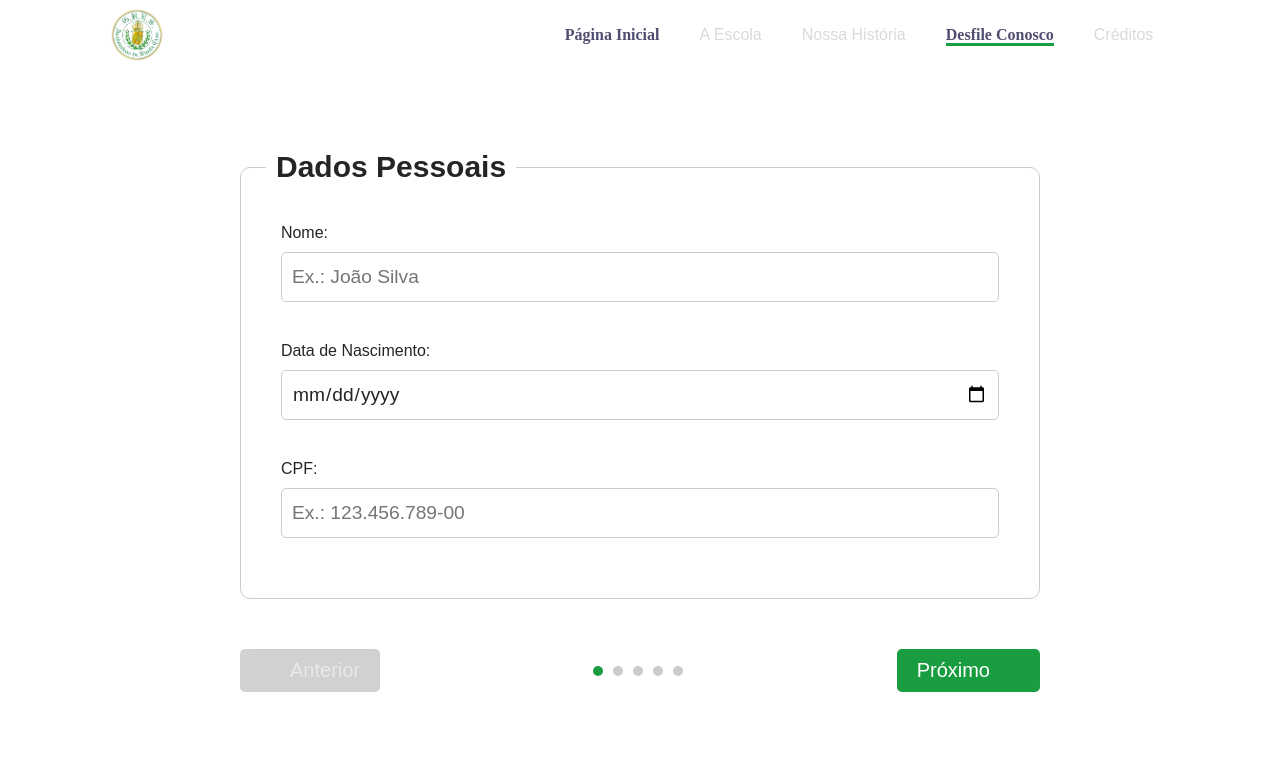
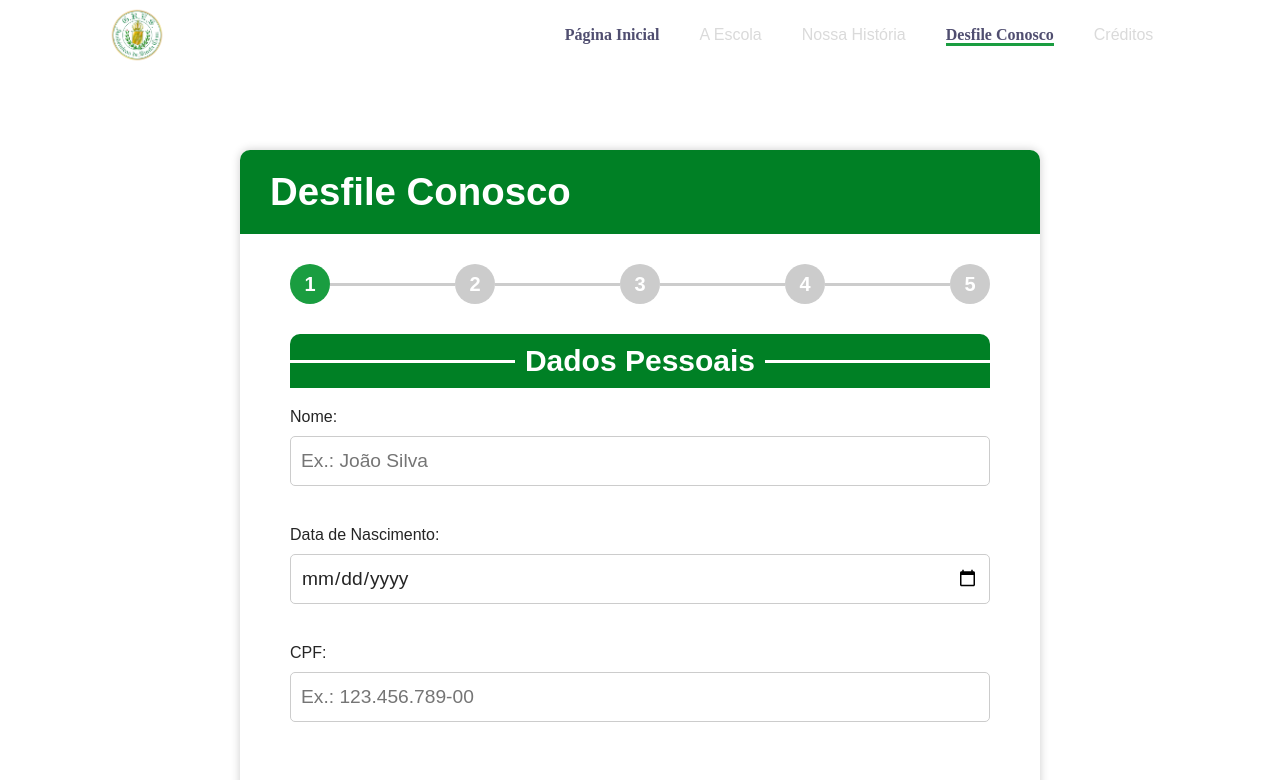
Before and after one commit to Lorsuz/academcicosdesantacruz, a React (Vite) app in the folder client/: page /form/fan-member in a window 1280 px wide. Shown: the top 780 px of the page. Built offline with nearby package versions, Linux system fonts and the light colour scheme; some icons are missing; a web font is replaced by a local one.

Commit message:
aqui vai

```diff
--- a/client/src/components/inputs/InputField.tsx
+++ b/client/src/components/inputs/InputField.tsx
@@ -6,24 +6,44 @@ type Props = {
 	type?: string;
 	name?: string;
 	placeholder?: string;
+	error?: string;
+	regex?: RegExp;
+	required?: boolean;
 	onChange?: (e?: React.ChangeEvent<HTMLInputElement>) => void;
-	error?: string;
+	formatValueFunction?: (value: string) => string;
+	validateValueFunction?: (value: string | number) => string | number;
 };
 
 const InputField = ({
 	label = 'Label',
-	error = '',
 	name = 'name',
 	placeholder = '',
-	type = 'text'
+	type = 'text',
+	required = true,
+	formatValueFunction = (value: string): string => value
 }: Props): React.FunctionComponentElement<JSX.Element> => {
 	const [inputValue, setInputValue] = useState<string>('');
+	const [inputError, setInputError] = useState<string>('');
 
 	const handleInputChange = (e: React.ChangeEvent<HTMLInputElement>): void => {
-		console.log('handleInputChange');
-		setInputValue(e.target.value);
-		console.log(e.target.value);
+		formatValue(e.target.value);
+		// validateInput(e.target.value);
 	};
+
+	const formatValue = (value: string): void => {
+		const formattedValue = formatValueFunction(value);
+		setInputValue(formattedValue);
+	};
+
+	// const validateInput = (value: string | number): string | number => {
+	// 	if (value === '' && required) {
+	// 		setInputError('Campo obrrigatório');
+	// 	} else if (value !== '' && !regex.test(value)) {
+	// 		setInputError('Campo inválido');
+	// 	} else {
+	// 		setInputError('');
+	// 	}
+	// };
 
 	return (
 		<StyledInputField>
@@ -51,13 +71,13 @@ const InputField = ({
 					value={inputValue}
 				/>
 			)}
-			<span className='error-message'>{error}</span>
+			<span className='error-message'>{inputError}</span>
 		</StyledInputField>
 	);
 };
 
 const StyledInputField = styled.div`
-	width: 90%;
+	/* width: 90%; */
 	margin: 0 auto 20px;
 	.label {
 		margin-bottom: 10px;
--- a/client/src/components/inputs/InputRadioField.tsx
+++ b/client/src/components/inputs/InputRadioField.tsx
@@ -76,7 +76,7 @@ const InputRadioField = ({
 };
 
 const StyledComponent = styled.div`
-	width: 90%;
+	width: 100%;
 	margin: 0 auto 0px;
 	.label {
 		margin-bottom: 10px;
--- a/client/src/components/inputs/InputSelectField.tsx
+++ b/client/src/components/inputs/InputSelectField.tsx
@@ -48,7 +48,7 @@ const InputField = ({
 };
 
 const StyledInputField = styled.div`
-	width: 90%;
+	width: 100%;
 	margin: 0 auto 20px;
 	.label {
 		margin-bottom: 10px;
--- a/client/src/components/sections/HomeBanner.tsx
+++ b/client/src/components/sections/HomeBanner.tsx
@@ -11,7 +11,7 @@ import image_5 from '../../assets/images/banner/image-5.jpg';
 
 import styled from 'styled-components';
 const HomeBanner = (): React.FunctionComponentElement<JSX.Element> => {
-	const [banners] = useState([image_1, image_2, image_3, image_4, image_5]);
+	const [banners] = useState([image_1, image_2, image_5, image_4, image_3]);
 	const [current, setCurrent] = useState(0);
 	const length = banners.length;
 	const initAutoPlayInterval = useRef<NodeJS.Timeout>();
--- a/client/src/components/shared/SocialMedia.tsx
+++ b/client/src/components/shared/SocialMedia.tsx
@@ -35,6 +35,8 @@ const StyledComponent = styled.ul<{ $footer?: boolean }>`
 	align-items: center;
 	justify-content: center;
 	gap: 10px;
+	transition: all 0.5s ease-in-out;
+
 
 	li {
 		display: flex;
@@ -44,9 +46,11 @@ const StyledComponent = styled.ul<{ $footer?: boolean }>`
 		height: 70px;
 		border-radius: 50%;
 		cursor: pointer;
+		transition: all 0.5s ease-in-out;
 
 		* {
 			font-size: 2rem;
+			transition: all 0.5s ease-in-out;
 			display: flex;
 			align-items: center;
 			justify-content: center;
--- a/client/src/pages/public/FormFanMember.tsx
+++ b/client/src/pages/public/FormFanMember.tsx
@@ -8,25 +8,39 @@ import { FaAngleLeft, FaAngleRight } from 'react-icons/fa6';
 
 import styled from 'styled-components';
 
+import { formatCPF, formatCEP, formatPhoneNumber } from '../../utils/formatingValues';
+const LegendForFieldset = ({ children }: { children: string }): React.FunctionComponentElement<JSX.Element> => (
+	<legend>
+		<div className='before'></div>
+		<span>{children}</span>
+		<div className='after'></div>
+	</legend>
+);
 const FormFanMember = (): React.FunctionComponentElement<JSX.Element> => {
 	const [currentPage, setCurrentPage] = useState(1);
 	const [fildsetPages] = useState<Array<JSX.Element>>([
 		<fieldset>
-			<legend>Dados Pessoais</legend>
+			<LegendForFieldset>Dados Pessoais</LegendForFieldset>
 			<InputField name='name' label='Nome:' placeholder='Ex.: João Silva' />
 			<InputField name='birth' label='Data de Nascimento:' type='date' />
-			<InputField name='cpf' label='CPF:' placeholder='Ex.: 123.456.789-00' />
+			<InputField name='cpf' label='CPF:' placeholder='Ex.: 123.456.789-00' formatValueFunction={formatCPF} />
 		</fieldset>,
 		<fieldset>
-			<legend>Dados de Contato</legend>
+			<LegendForFieldset>Dados de Contato</LegendForFieldset>
 			<InputField name='email' label='Email:' placeholder='Ex.: joao.silva@xpto.com.br' type='email' />
-			<InputField name='tell' label='Telefone:' placeholder='Ex.: (XX) X.XXX-XXXX' type='tell' />
+			<InputField
+				name='tell'
+				label='Telefone:'
+				placeholder='Ex.: (XX) X.XXX-XXXX'
+				type='tell'
+				formatValueFunction={formatPhoneNumber}
+			/>
 		</fieldset>,
 		<fieldset>
-			<legend>Endereço</legend>
+			<LegendForFieldset>Endereço</LegendForFieldset>
 			<InputField name='street' label='Logradouro:' placeholder='Ex.: Rua Soares' />
 			<InputField name='number' label='Número:' placeholder='Ex.: 123' />
-			<InputField name='cep' label='CEP:' placeholder='Ex.: 12345-678' />
+			<InputField name='cep' label='CEP:' placeholder='Ex.: 12345-678' formatValueFunction={formatCEP} />
 			<InputField name='complement' label='Complemento:' placeholder='Ex.: Apt. 456' />
 			<InputField name='neighborhood' label='Bairro:' placeholder='Ex.: Centro' />
 			<InputField name='city' label='Cidade:' placeholder='Ex.: Juatina' />
@@ -68,7 +82,7 @@ const FormFanMember = (): React.FunctionComponentElement<JSX.Element> => {
 			<InputField name='country' label='País:' placeholder='Ex.: Brasil' />
 		</fieldset>,
 		<fieldset>
-			<legend>Perfil</legend>
+			<LegendForFieldset>Perfil</LegendForFieldset>
 			<InputField name='height' label='Altura:' placeholder='Ex.: 1.75m' />
 			<InputField name='weight' label='Peso:' placeholder='Ex.: 65Kg' />
 			<InputSelectField
@@ -79,7 +93,7 @@ const FormFanMember = (): React.FunctionComponentElement<JSX.Element> => {
 			/>
 		</fieldset>,
 		<fieldset>
-			<legend>Sobre Você</legend>
+			<LegendForFieldset>Sobre Você</LegendForFieldset>
 			<InputRadioField
 				name='experience'
 				placeholder='Você possui experiência em desfiles?'
@@ -123,11 +137,13 @@ const FormFanMember = (): React.FunctionComponentElement<JSX.Element> => {
 	const setPrevPage = (e: React.MouseEvent<HTMLButtonElement>): void => {
 		e.preventDefault();
 		setCurrentPage(prevPage => Math.max(prevPage - 1, 1));
+		scrollToTop();
 	};
 
 	const setNextPage = (e: React.MouseEvent<HTMLButtonElement>): void => {
 		e.preventDefault();
 		if (currentPage !== totalPages) setCurrentPage(prevPage => Math.min(prevPage + 1, totalPages));
+		scrollToTop();
 	};
 
 	const handleSubmit = (e: React.FormEvent<HTMLFormElement>): void => {
@@ -135,22 +151,41 @@ const FormFanMember = (): React.FunctionComponentElement<JSX.Element> => {
 		console.log('Submit');
 	};
 
+	const scrollToTop = () => {
+		const currentPosition = window.scrollY;
+
+		if (currentPosition > 0) {
+			window.requestAnimationFrame(scrollToTop);
+			if (currentPosition - currentPosition / 8 < 700) {
+				window.scrollTo(0, currentPosition - currentPosition / 4);
+			} else {
+				window.scrollTo(0, currentPosition - currentPosition / 16);
+			}
+		}
+	};
+
 	return (
 		<Layout title='Home Page'>
 			<StyledFormFanMember>
 				<form onSubmit={handleSubmit}>
+					<h1>Desfile Conosco</h1>
+					<div className='pagination'>
+						{[...Array(totalPages)].map((_, index) => (
+							<>
+								{index + 1 >= 2 && <div className={`line ${currentPage >= index + 1 ? 'active' : ''}`}></div>}
+								<span key={index} className={currentPage >= index + 1 ? 'active' : ''}>
+									{index + 1}
+								</span>
+							</>
+						))}
+					</div>
 					{fildsetPages[currentPage - 1]}
-					<div className='pagination'>
+					<div className='actions'>
 						<button onClick={setPrevPage} disabled={currentPage === 1} className='button-prev'>
 							<FaAngleLeft />
 							<span>Anterior</span>
 						</button>
 						{/* ({currentPage} de {totalPages}) */}
-						<div className='dots'>
-							{[...Array(totalPages)].map((_, index) => (
-								<span key={index} className={currentPage === index + 1 ? 'active' : ''}></span>
-							))}
-						</div>
 
 						<button onClick={setNextPage} type={currentPage === totalPages ? 'submit' : 'button'}>
 							{currentPage === totalPages ? (
@@ -170,12 +205,53 @@ const FormFanMember = (): React.FunctionComponentElement<JSX.Element> => {
 };
 
 const StyledFormFanMember = styled.main`
-	margin: 150px 0 100px;
+	padding: 150px 0 100px;
 	display: flex;
 	justify-content: center;
 
 	* {
 		/* outline: 1px dotted; */
+	}
+	h1 {
+		background: var(--color-primary);
+		color: #fff;
+		padding: 20px 30px;
+		font-size: 2.4rem;
+	}
+	.pagination {
+		margin: 30px 50px;
+		display: flex;
+		justify-content: space-between;
+		align-content: center;
+		align-items: center;
+		position: relative;
+
+		span {
+			align-items: center;
+			background-color: #ccc;
+			border-radius: 50%;
+			color: #fff;
+			display: flex;
+			font-size: 20px;
+			font-weight: bold;
+			height: 40px;
+			justify-content: center;
+			min-width: 40px;
+			z-index: 1;
+
+			&.active {
+				background-color: var(--color-primary-soft);
+			}
+		}
+		.line {
+			width: 100%;
+			height: 3px;
+			background: #ccc;
+
+			&.active {
+				background-color: var(--color-primary-soft);
+			}
+		}
 	}
 
 	form {
@@ -183,53 +259,55 @@ const StyledFormFanMember = styled.main`
 		min-width: 300px;
 		max-width: 800px;
 		padding-bottom: 50px;
+		/* border: 1px solid #000; */
+		box-shadow: 0 0 10px rgba(0, 0, 0, 0.2);
+		border-radius: 10px;
+		overflow: hidden;
 
 		fieldset {
-			border: 1px solid #ccc;
-			border-radius: 10px;
 			margin-bottom: 50px;
-			padding: 20px 0;
+			margin: 20px 50px;
+			/* width: 100%; */
+			display: block;
 
 			legend {
+				width: 100%;
+				position: relative;
+				background: var(--color-primary);
+				display: flex;
+				justify-content: space-between;
+				align-items: center;
+				border-radius: 10px 10px 0 0;
+				margin: 20px 0px;
+
+				span {
 					font-size: 30px;
 					font-weight: bold;
-				margin: 0 0 20px 25px;
-				padding: 0 10px;
-			}
-		}
-		.pagination {
-			margin-top: 20px;
-			display: flex;
-			justify-content: space-between;
-			align-content: center;
-		}
-		span {
-			font-size: 20px;
-			font-weight: bold;
-			color: var(--color-primary-soft);
-			display: flex;
-			justify-content: center;
-			align-items: center;
+					color: var(--color-white);
+					white-space: nowrap;
+					display: block;
+					padding: 10px 10px;
 				}
 
-		.dots {
-			display: flex;
-			justify-content: center;
-			align-items: center;
+				.before,
+				.after {
+					width: 50%;
+					height: 3px;
+					background: #ffffff;
+				}
 
-			span {
-				display: inline-block;
-				width: 10px;
-				height: 10px;
-				border-radius: 50%;
-				background-color: #ccc;
-				margin: 0 5px;
-
-				&.active {
-					background-color: var(--color-primary-soft);
+				.before {
+					left: 0;
+				}
+				.after {
+					right: 0;
 				}
 			}
 		}
+		.actions {
+			margin: 0 50px;
+			display: flex;
+			justify-content: space-between;
 
 			button {
 				padding: 10px;
@@ -257,6 +335,7 @@ const StyledFormFanMember = styled.main`
 				}
 			}
 		}
+	}
 	@media screen {
 		@media (max-width: 768px) {
 			form {
--- /dev/null
+++ b/client/src/utils/formatingValues.ts
@@ -0,0 +1,110 @@
+export const formatCPF = (value: string): string => {
+	let formattedValue = value.replace(/[^\d]/g, '');
+
+	if (formattedValue.length > 9) {
+		formattedValue = formattedValue.replace(/(\d{3})(\d{3})(\d{3})(\d)/, '$1.$2.$3-$4');
+	} else if (formattedValue.length > 6) {
+		formattedValue = formattedValue.replace(/(\d{3})(\d{3})(\d)/, '$1.$2.$3');
+	} else if (formattedValue.length > 3) {
+		formattedValue = formattedValue.replace(/(\d{3})(\d)/, '$1.$2');
+	}
+	if (formattedValue.length > 14) {
+		formattedValue = formattedValue.slice(0, 14);
+	}
+
+	return formattedValue;
+};
+
+export const formatPhoneNumber = (value: string): string => {
+	let formattedValue = value.replace(/[^\d]/g, '');
+	console.log(formattedValue.length);
+
+	if (formattedValue.length >= 11) {
+		formattedValue = formattedValue.slice(0, 11);
+		formattedValue = formattedValue.replace(/(\d{2})(\d{1})(\d{4})(\d{4})/, '($1) $2.$3-$4');
+	} else if (formattedValue.length >= 8) {
+		formattedValue = formattedValue.replace(/(\d{2})(\d{1})(\d{4})(\d{1,4})/, '($1) $2.$3-$4');
+	} else if (formattedValue.length >= 4) {
+		formattedValue = formattedValue.replace(/(\d{2})(\d{1})(\d{1,4})/, '($1) $2.$3');
+	} else if (formattedValue.length >= 3) {
+		formattedValue = formattedValue.replace(/(\d{2})(\d{1})/, '($1) $2');
+	} else if (formattedValue.length >= 2) {
+		formattedValue = formattedValue.replace(/(\d{1,2})/, '($1)');
+	}
+
+	return formattedValue;
+};
+
+export const formatHeight = (value: string): string => {
+	let formattedValue = value.replace(/[^\d.]/g, '');
+
+	// Limita o número de caracteres após o ponto decimal a 2
+	const decimalIndex = formattedValue.indexOf('.');
+	if (decimalIndex !== -1) {
+		const decimalPart = formattedValue.substring(decimalIndex + 1);
+		formattedValue = formattedValue.substring(0, decimalIndex + 1) + decimalPart.slice(0, 2);
+	}
+
+	// Converte a string para um número
+	let height = parseFloat(formattedValue);
+
+	// Limita a altura a 3 metros
+	if (height > 300) {
+		height = 300;
+	}
+
+	// Formata a altura com no máximo 2 casas decimais
+	formattedValue = height.toFixed(2);
+
+	return formattedValue;
+};
+
+export const formatWeight = (value: string): string => {
+	let formattedValue = value.replace(/[^\d.]/g, '');
+
+	// Limita o número de caracteres após o ponto decimal a 2
+	const decimalIndex = formattedValue.indexOf('.');
+	if (decimalIndex !== -1) {
+		const decimalPart = formattedValue.substring(decimalIndex + 1);
+		formattedValue = formattedValue.substring(0, decimalIndex + 1) + decimalPart.slice(0, 2);
+	}
+
+	// Converte a string para um número
+	let weight = parseFloat(formattedValue);
+
+	// Limita o peso a 300 kg
+	if (weight > 300) {
+		weight = 300;
+	}
+
+	// Formata o peso com no máximo 2 casas decimais
+	formattedValue = weight.toFixed(2);
+
+	return formattedValue;
+};
+
+export const formatCEP = (value: string): string => {
+	let formattedValue = value.replace(/[^\d]/g, '');
+
+	if (formattedValue.length > 5) {
+		formattedValue = formattedValue.replace(/(\d{2})(\d{3})(\d)/, '$1.$2-$3');
+	} else if (formattedValue.length > 2) {
+		formattedValue = formattedValue.replace(/(\d{2})(\d)/, '$1.$2');
+	}
+
+	if (formattedValue.length > 10) {
+		formattedValue = formattedValue.slice(0, 10);
+	}
+
+	return formattedValue;
+};
+
+export const formatTimeForMinutesAndSeconds = (seconds: number): string => {
+	const minutes = Math.floor(seconds / 60);
+	const remainingSeconds = Math.floor(seconds % 60);
+
+	const formattedMinutes = String(minutes).padStart(2, '0');
+	const formattedSeconds = String(remainingSeconds).padStart(2, '0');
+
+	return `${formattedMinutes}:${formattedSeconds}`;
+};
--- /dev/null
+++ b/client/src/utils/validateValues.ts
@@ -0,0 +1 @@
+export const inputIsRequired = (value: string) => value.trim().length > 0;
```
Also changed, not shown: client/src/utils/FormatTime.ts (deleted, +0 -9 lines). Lines whose indentation alone changed are shown as unchanged.
